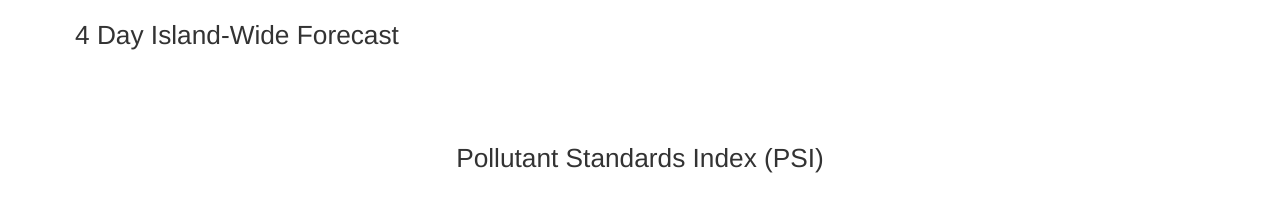
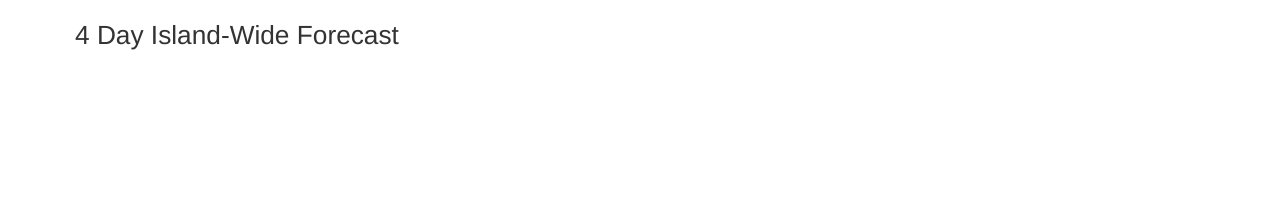
Before and after one commit to stephenmccready/SingaporeWeather, a plain HTML site: page index.html in a window 1280 px wide. Shown: the part 670-868 px from the top of the page. After the commit the page ends 800 px from the top, so only its background shows below. Drawn offline with nearby package versions, Linux system fonts and the light colour scheme; some packages are replaced by stand-ins of ours; no server answers.

Commit message:
Update index.html

```diff
--- a/index.html
+++ b/index.html
@@ -31,10 +31,6 @@
       <div class="col-sm-3 FourDayForecastDay" id="FourDay3"></div>
       <div class="col-sm-3 FourDayForecastDay" id="FourDay4"></div>
   </div>
-  <div id="PSIContainer" class="container-fluid clearfix">
-      <div class="col-sm-12 PSI">Pollutant Standards Index (PSI)</div>
-      <div class="col-sm-3" id="PSI"></div>
-  </div>
   <script src="js/singweather.js" ></script>
 </body>
 </html>
```
